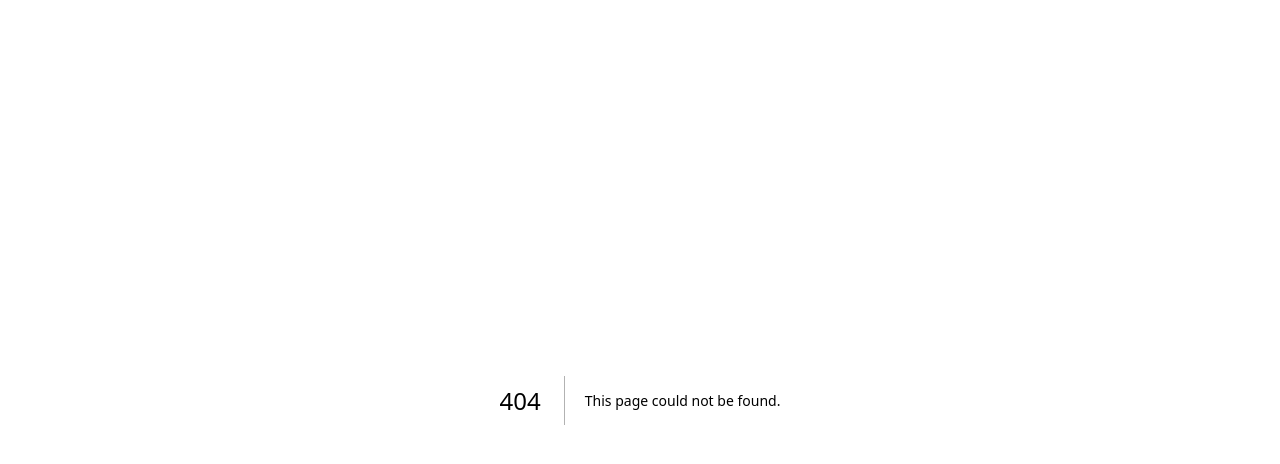
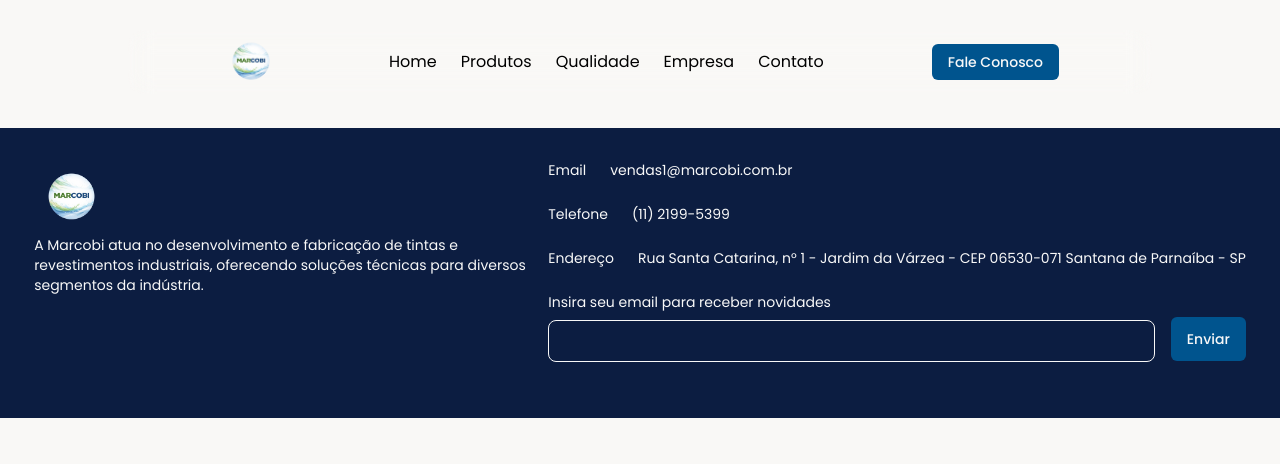
Before and after one commit to H-Leone/mcb, a Next.js app: page /products in a window 1280 px wide. Before the commit this address had no page. Shown: the top 464 px of the page. Built offline with nearby package versions, Linux system fonts and the light colour scheme.

Commit message:
refactor

```diff
--- a/src/app/enterprise/page.tsx
+++ b/src/app/(public)/enterprise/page.tsx
@@ -1,6 +1,3 @@
-// src/app/empresa/page.tsx
-import Header from "@/components/header"
-import Footer from "@/components/footer"
 import SectionHeader from "@/components/section-header"
 import StatCard from "@/components/card2"
 import Timeline from "@/components/timeline"
@@ -9,9 +6,6 @@ import ValuesGrid from "@/components/values-grid"
 export default function EmpresaPage() {
   return (
     <>
-      <Header />
-
-      {/* HERO */}
       <section className="pt-32 pb-24 text-center bg-gray-50">
         <SectionHeader
           title="Nossa história"
@@ -95,8 +89,6 @@ export default function EmpresaPage() {
           />
         </div>
       </section>
-
-      <Footer />
     </>
   )
 }
--- /dev/null
+++ b/src/app/(public)/layout.tsx
@@ -0,0 +1,23 @@
+import Footer from "@/components/footer";
+import Header from "@/components/header";
+import PageTransition from "@/components/page-transition";
+
+interface PublicLayoutProps {
+    children: React.ReactNode;
+}
+
+function PublicLayout({ children }: PublicLayoutProps) {
+    return (
+        <div className="pt-32">
+            <Header />
+
+            <PageTransition>
+                {children}
+
+                <Footer />
+            </PageTransition>
+        </div>
+    );
+}
+
+export default PublicLayout;
--- a/src/app/page.tsx
+++ b/src/app/(public)/page.tsx
@@ -1,9 +1,7 @@
-import Header from "@/components/header";
-import SobreNos from "../../public/sobre-nos-landing.jpeg";
+import SobreNos from "../../../public/sobre-nos-landing.jpeg";
 import Image from "next/image";
 import Button from "@/components/button";
 import { Baby, Boxes, Building, CalendarPlus, Car, Footprints, Gavel, HandPlatter, Smartphone, Tractor, TrendingUp } from "lucide-react";
-import Footer from "@/components/footer";
 
 function HomePage() {
     const infos = [
@@ -43,9 +41,7 @@ function HomePage() {
     ]
 
     return (
-        <div className="h-[2000px] pt-32">
-            <Header />
-
+        <>
             <section className="flex justify-around w-11/12 mx-auto mt-12 mb-24 px-12">
                 <div className="space-y-10">
                     <p className="text-4xl font-semibold">Sobre Nós</p>
@@ -214,9 +210,7 @@ function HomePage() {
                     ))}
                 </ul>
             </section>
-
-            <Footer />
-        </div>
+        </>
     );
 }
 
--- /dev/null
+++ b/src/app/(public)/products/page.tsx
@@ -0,0 +1,9 @@
+function ProductsPage() {
+    return (
+        <div>
+
+        </div>
+    );
+}
+
+export default ProductsPage;
--- a/src/app/quality/page.tsx
+++ b/src/app/(public)/quality/page.tsx
@@ -1,12 +1,10 @@
-import Header from "@/components/header";
-import Footer from "@/components/footer";
 import Button from "@/components/button";
 import SectionHeader from "@/components/section-header";
 import FeatureCard from "@/components/card";
 import ProcessList from "@/components/process-list";
 import Image from "next/image";
 import { ClipboardCheck, ShieldCheck, TrendingUp, FlaskConical } from "lucide-react";
-import SobreNos from "../../../public/sobre-nos-landing.jpeg";
+import SobreNos from "../../../../public/sobre-nos-landing.jpeg";
 
 export default function QualidadePage() {
   const pilares = [
@@ -39,9 +37,7 @@ export default function QualidadePage() {
   ];
 
   return (
-    <div className="pt-32">
-      <Header />
-
+    <>
       <section className="w-11/12 mx-auto grid grid-cols-2 gap-16 items-center py-24">
         <div className="space-y-8">
           <h1 className="text-4xl font-semibold">
@@ -136,9 +132,6 @@ export default function QualidadePage() {
           <Button redirect="/contato">Entrar em contato</Button>
         </div>
       </section>
-
-
-      <Footer />
-    </div>
+    </>
   );
 }
--- a/src/app/globals.css
+++ b/src/app/globals.css
@@ -13,3 +13,17 @@
 * {
   scroll-behavior: smooth;
 }
+
+@keyframes fadeInPage {
+  from {
+    opacity: 0;
+  }
+
+  to {
+    opacity: 1;
+  }
+}
+
+.fade-page {
+  animation: fadeInPage 0.4s ease-in-out;
+}
--- a/src/components/header.tsx
+++ b/src/components/header.tsx
@@ -10,10 +10,10 @@ function Header() {
     const [scrolled, setScrolled] = useState(false);
 
     const tabs = [
-        { name: "Home", path: "/home" },
-        { name: "Produtos", path: "/produtos" },
-        { name: "Qualidade", path: "/qualidade" },
-        { name: "Empresa", path: "/empresa" },
+        { name: "Home", path: "/" },
+        { name: "Produtos", path: "/products" },
+        { name: "Qualidade", path: "/quality" },
+        { name: "Empresa", path: "/enterprise" },
         { name: "Contato", path: "/contato" },
     ];
 
--- /dev/null
+++ b/src/components/page-transition.tsx
@@ -0,0 +1,13 @@
+"use client";
+
+import { usePathname } from "next/navigation";
+
+export default function PageTransition({ children }: { children: React.ReactNode }) {
+    const pathname = usePathname();
+
+    return (
+        <div key={pathname} className="fade-page">
+            {children}
+        </div>
+    );
+}
```
Lines whose indentation alone changed are shown as unchanged.
